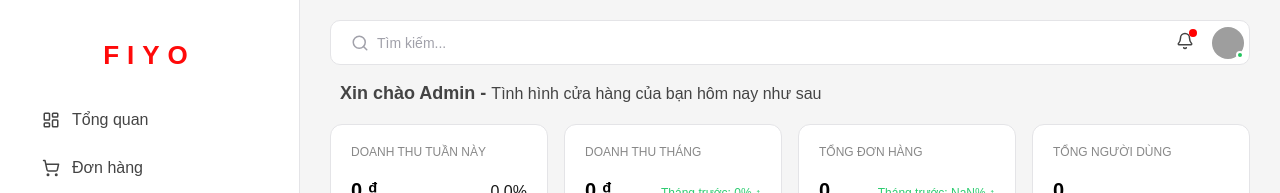
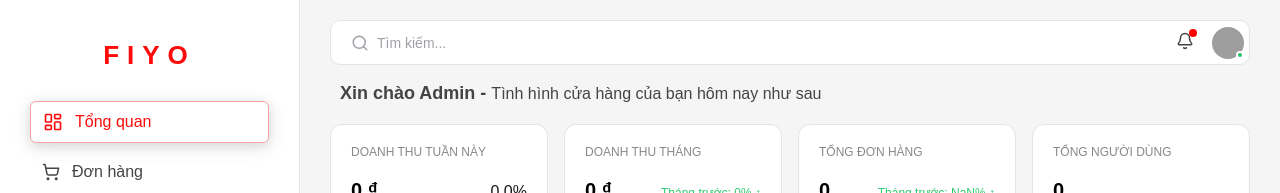
Before and after one commit to Vinh-Dang21/FE-DATN-FIYO, a Next.js app: page / in a window 1280 px wide. Shown: the top 193 px of the page. Built offline with nearby package versions, Linux system fonts and the light colour scheme; no server answers; grey boxes are pictures that could not be loaded.

Commit message:
Update Sidebar.tsx

```diff
--- a/src/app/component/Sidebar.tsx
+++ b/src/app/component/Sidebar.tsx
@@ -16,7 +16,7 @@ import {
 } from "lucide-react";
 import styles from "../dashboard.module.css";
 
-const BASE_PATH = "/admin";
+
 
 const menuItems = [
     { label: "Tổng quan", href: "", icon: LayoutDashboard },
@@ -39,7 +39,7 @@ export default function Sidebar() {
             <ul className={styles.menuList}>
                 {menuItems.map(({ label, href, icon: Icon }) => {
                     // Tự động nối base path
-                    const fullHref = `${BASE_PATH}/${href}`;
+                    const fullHref = `${href}`;
                     return (
                         <li
                             key={href}
```
